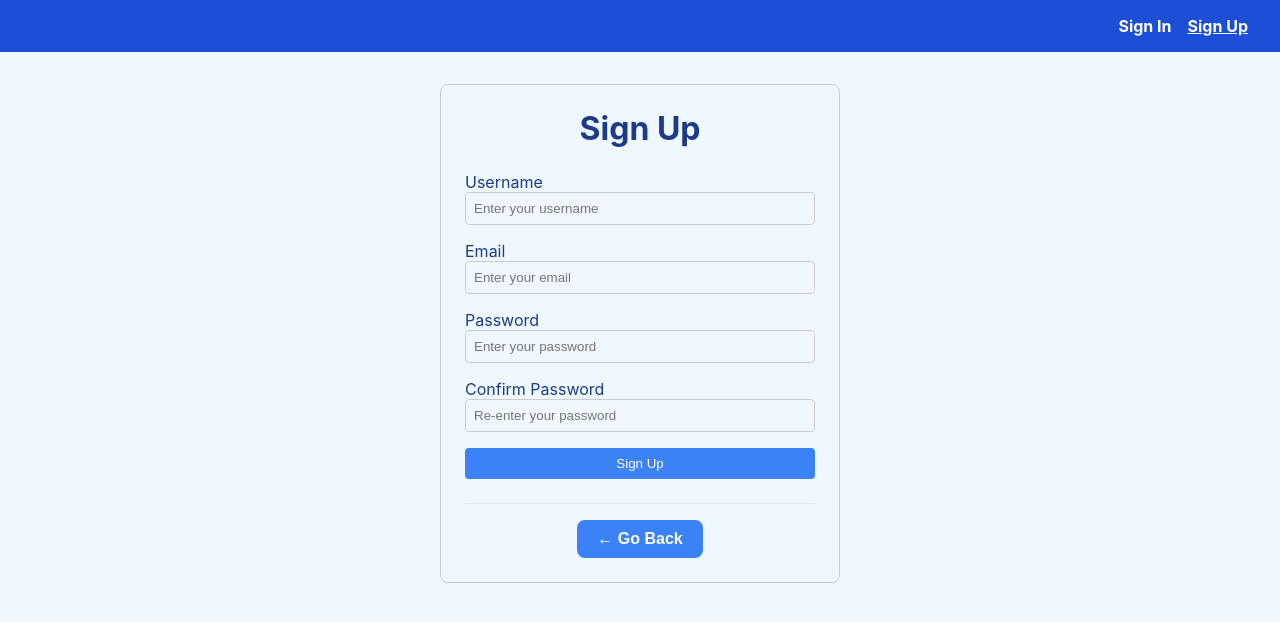
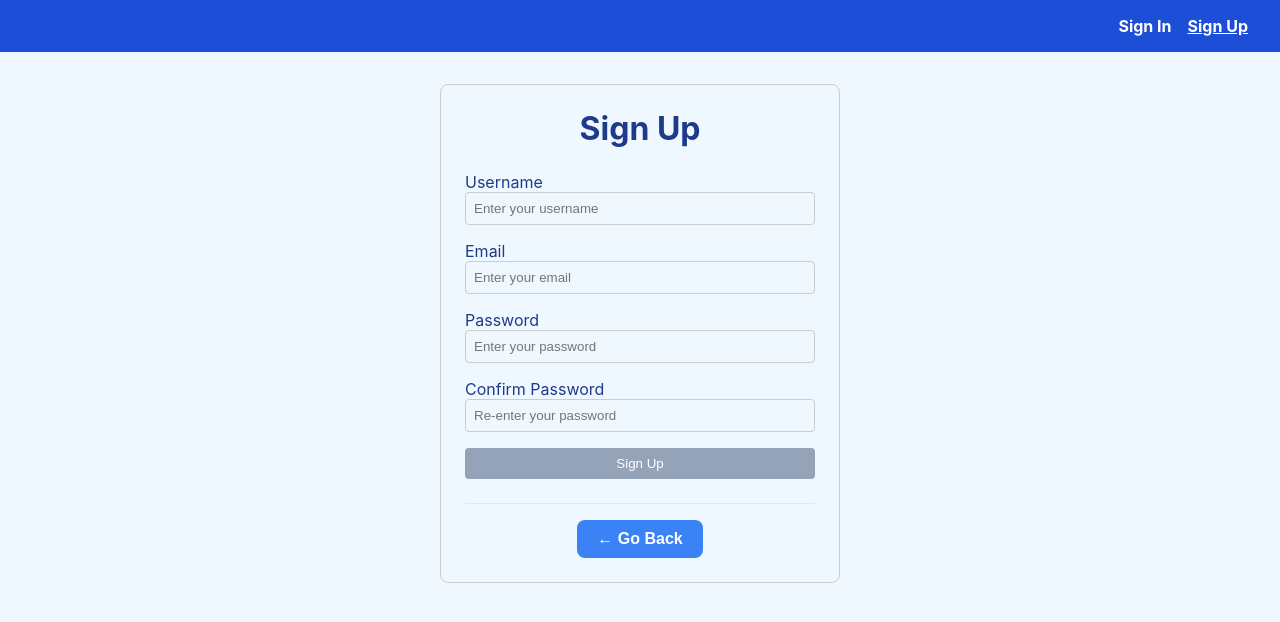
Before and after one commit to MRMVI/Task-manager, a Vue app in the folder task-manager-frontend/: page /register in a window 1280 px wide. Shown: the top 622 px of the page. Built offline with nearby package versions, Linux system fonts and the light colour scheme.

Commit message:
feat(register): add composable-based validation and error display for registration

```diff
--- a/task-manager-frontend/src/views/register/Register.vue
+++ b/task-manager-frontend/src/views/register/Register.vue
@@ -6,27 +6,35 @@
         v-model="form.username"
         label="Username"
         placeholder="Enter your username"
+        :error="errors.username"
       />
+
       <BaseInput
         v-model="form.email"
         type="email"
         label="Email"
         placeholder="Enter your email"
+        :error="errors.email"
       />
+
       <BaseInput
         v-model="form.password"
         type="password"
         label="Password"
         placeholder="Enter your password"
+        :error="errors.password"
       />
+
       <BaseInput
         v-model="form.confirmPassword"
         type="password"
         label="Confirm Password"
         placeholder="Re-enter your password"
+        :error="errors.confirmPassword"
       />
+
       <div v-if="error" class="error">{{ error }}</div>
-      <BaseButton type="submit">Sign Up</BaseButton>
+      <BaseButton type="submit" :disabled="!isFormValid">Sign Up</BaseButton>
     </form>
     <div class="go-back-container">
       <GoBack />
@@ -35,14 +43,14 @@
 </template>
 
 <script setup>
-import { reactive, ref } from "vue";
+import { reactive, ref, computed, watch } from "vue";
 import BaseInput from "../../components/ui/BaseInput.vue";
 import BaseButton from "../../components/ui/BaseButton.vue";
 import GoBack from "../../components/GoBack.vue";
+import { useFormValidation } from "../../composables/useFormValidation";
 import api from "../../plugins/axios";
 
-
-// Reactive form state
+// Form state
 const form = reactive({
   username: "",
   email: "",
@@ -50,18 +58,64 @@ const form = reactive({
   confirmPassword: "",
 });
 
-// Error message
+// Email validation regex
+const emailRegex = /^[^\s@]+@[^\s@]+\.[^\s@]+$/;
+
+// Setup form validation using composable
+const { errors, validate: validateForm } = useFormValidation(form, {
+  username: [
+    { check: () => form.username.trim(), message: "Username is required." },
+    { check: () => form.username.length >= 3, message: "Username must be at least 3 characters." }
+  ],
+  email: [
+    { check: () => form.email.trim(), message: "Email is required." },
+    { check: () => emailRegex.test(form.email), message: "Please enter a valid email address." }
+  ],
+  password: [
+    { check: () => form.password.trim(), message: "Password is required." },
+    { check: () => form.password.length >= 6, message: "Password must be at least 6 characters." }
+  ],
+  confirmPassword: [
+    { check: () => form.confirmPassword.trim(), message: "Confirm Password is required." },
+    { check: () => form.confirmPassword === form.password, message: "Passwords do not match." }
+  ]
+});
+
+// Backend error message
 const error = ref("");
+
+// Computed property to check if form is valid
+const isFormValid = computed(() => {
+  return (
+    form.username.trim() &&
+    form.username.length >= 3 &&
+    form.email.trim() &&
+    emailRegex.test(form.email) &&
+    form.password.trim() &&
+    form.password.length >= 6 &&
+    form.confirmPassword.trim() &&
+    form.confirmPassword === form.password
+  );
+});
+
+// Watch form for real-time validation
+watch(
+  () => ({
+    username: form.username,
+    email: form.email,
+    password: form.password,
+    confirmPassword: form.confirmPassword
+  }),
+  () => {
+    validateForm();
+  },
+  { deep: true }
+);
 
 // Form submission
 const handleSubmit = async () => {
-  // Basic validation
-  if (!form.username || !form.email || !form.password || !form.confirmPassword) {
-    error.value = "Please fill in all fields.";
-    return;
-  }
-  if (form.password !== form.confirmPassword) {
-    error.value = "Passwords do not match.";
+  // Validate form before making request
+  if (!validateForm()) {
     return;
   }
 
@@ -78,11 +132,11 @@ const handleSubmit = async () => {
     alert(data.message);
     console.log("Registered user:", data.user);
 
+    // Reset form
     form.username = "";
     form.email = "";
     form.password = "";
     form.confirmPassword = "";
-
   } catch (err) {
     if (err.response) {
       const resData = err.response.data;
@@ -126,8 +180,12 @@ h1 {
 }
 
 .error {
-  color: red;
+  color: #dc2626;
+  background-color: #fee2e2;
+  padding: 0.75rem;
+  border-radius: 6px;
   margin-bottom: 1rem;
+  border-left: 4px solid #dc2626;
   white-space: pre-line;
 }
 
```
Lines whose indentation alone changed are shown as unchanged.
